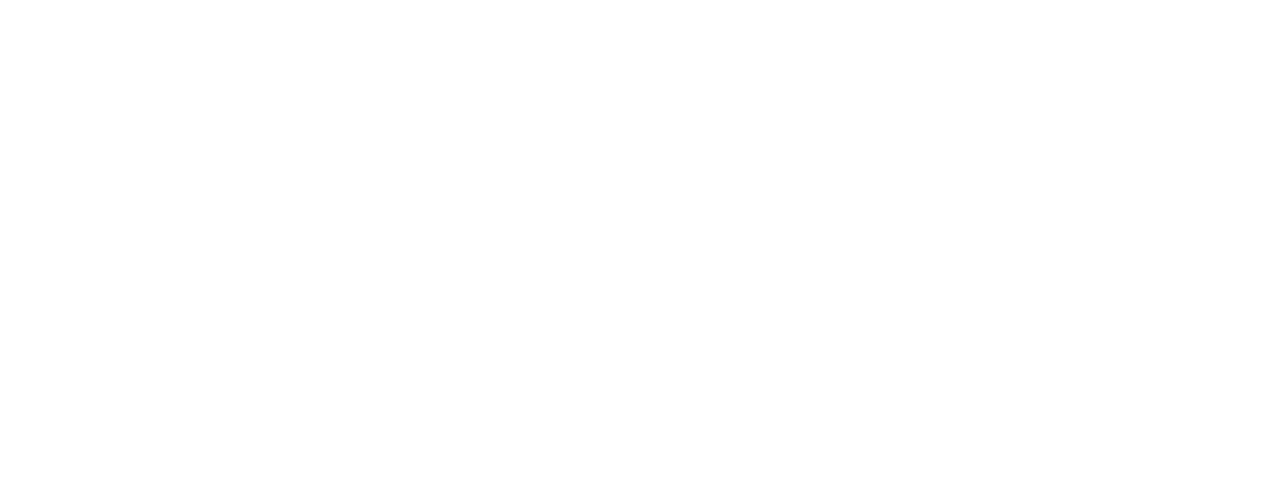
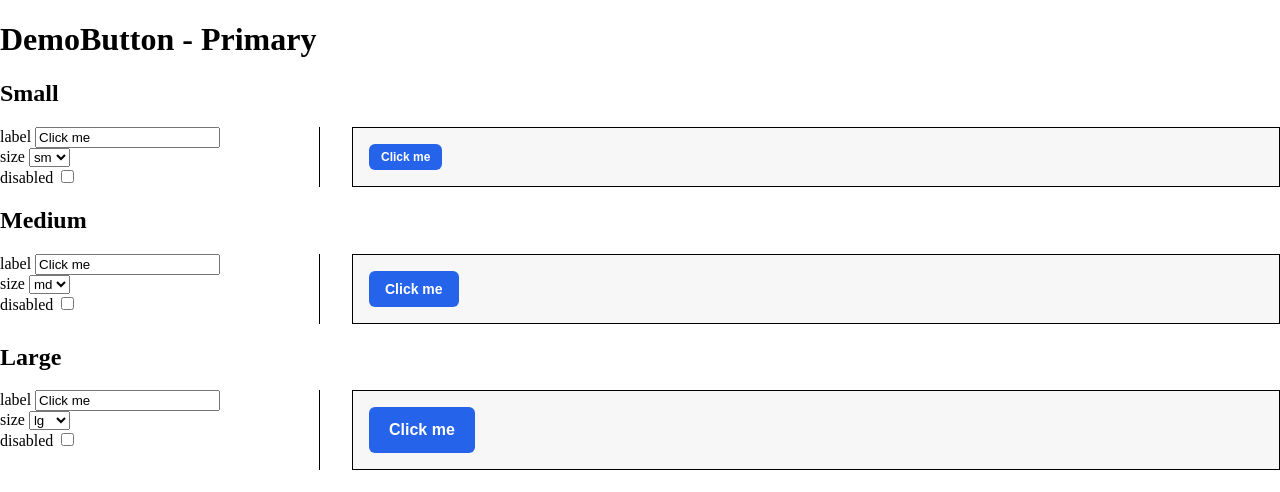
Before and after one commit to MilanFox/Nuxt-Boilerplate, a Nuxt app: page /styleguide/DemoButton/Primary in a window 1280 px wide. Before the commit this address had no page. Shown: the top 492 px of the page. Built offline with nearby package versions, Linux system fonts and the light colour scheme.

Commit message:
add demo components for the proto styleguide

```diff
--- /dev/null
+++ b/app/components/atoms/DemoBadge/DemoBadge.vue
@@ -0,0 +1,61 @@
+<template>
+  <span
+    class="badge"
+    :class="[`badge--tone-${tone}`, { 'badge--pill': pill }]"
+  >
+    <slot>{{ label }}</slot>
+  </span>
+</template>
+
+<script setup lang="ts">
+type BadgeTone = 'neutral' | 'success' | 'warning' | 'danger';
+
+interface Props {
+  label?: string;
+  tone?: BadgeTone;
+  pill?: boolean;
+}
+
+withDefaults(defineProps<Props>(), {
+  label: 'Badge',
+  tone: 'neutral',
+  pill: false,
+});
+</script>
+
+<style lang="scss" scoped>
+.badge {
+  display: inline-block;
+  padding: 4px 8px;
+  border-radius: 6px;
+  font-weight: 600;
+  font-size: 12px;
+  border: 1px solid #d1d5db;
+  background: #e5e7eb;
+  color: #111827;
+  text-transform: uppercase;
+  letter-spacing: 0.02em;
+
+  &--tone-success {
+    background: #ecfdf3;
+    color: #065f46;
+    border-color: #bbf7d0;
+  }
+
+  &--tone-warning {
+    background: #fffbeb;
+    color: #92400e;
+    border-color: #fcd34d;
+  }
+
+  &--tone-danger {
+    background: #fef2f2;
+    color: #991b1b;
+    border-color: #fecdd3;
+  }
+
+  &--pill {
+    border-radius: 9999px;
+  }
+}
+</style>
--- /dev/null
+++ b/app/components/atoms/DemoButton/DemoButton.types.ts
@@ -0,0 +1,2 @@
+export type ButtonSize = 'sm' | 'md' | 'lg';
+export type ButtonVariant = 'primary' | 'secondary' | 'ghost';
--- /dev/null
+++ b/app/components/atoms/DemoButton/DemoButton.vue
@@ -0,0 +1,74 @@
+<template>
+  <button
+    class="button"
+    :class="[`button--size-${size}`, `button--variant-${variant}`, { 'button--disabled': disabled }]"
+    :disabled="disabled"
+  >
+    <slot>{{ label }}</slot>
+  </button>
+</template>
+
+<script setup lang="ts">
+import type { ButtonSize, ButtonVariant } from './DemoButton.types';
+
+interface Props {
+  label: string
+  size?: ButtonSize
+  variant?: ButtonVariant
+  disabled?: boolean
+}
+
+withDefaults(defineProps<Props>(), {
+  size: 'md',
+  variant: 'primary',
+  disabled: false,
+});
+</script>
+
+<style lang="scss" scoped>
+.button {
+  border: none;
+  border-radius: 6px;
+  cursor: pointer;
+  font-weight: 600;
+  display: inline-flex;
+  align-items: center;
+  justify-content: center;
+  transition: background 0.15s ease, opacity 0.15s ease;
+
+  &--size-sm {
+    padding: 6px 12px;
+    font-size: 12px;
+  }
+
+  &--size-md {
+    padding: 10px 16px;
+    font-size: 14px;
+  }
+
+  &--size-lg {
+    padding: 14px 20px;
+    font-size: 16px;
+  }
+
+  &--variant-primary {
+    background: #2563eb;
+    color: #fff;
+  }
+
+  &--variant-secondary {
+    background: #e5e7eb;
+    color: #111827;
+  }
+
+  &--variant-ghost {
+    background: transparent;
+    color: #2563eb;
+  }
+
+  &--disabled {
+    opacity: 0.5;
+    cursor: not-allowed;
+  }
+}
+</style>
--- /dev/null
+++ b/app/pages/styleguide/DemoBadge.vue
@@ -0,0 +1,29 @@
+<template>
+  <div>
+    <h1>DemoBadge - Basic</h1>
+
+    <Playground
+      title="Badge playground"
+      :component="DemoBadge"
+      :fields="fields"
+      :defaults="defaults"
+    />
+  </div>
+</template>
+
+<script setup lang="ts">
+import type { PlaygroundFieldType } from '@components/styleguide/PlaygroundField/PlaygroundField.types';
+import DemoBadge from '@atoms/DemoBadge/DemoBadge.vue';
+
+const fields: Record<string, PlaygroundFieldType> = {
+  label: { type: 'text' },
+  tone: { type: 'select', options: ['neutral', 'success', 'warning', 'danger'] },
+  pill: { type: 'boolean' },
+};
+
+const defaults = {
+  label: 'Demo badge',
+  tone: 'neutral',
+  pill: false,
+};
+</script>
--- /dev/null
+++ b/app/pages/styleguide/DemoButton/Ghost.vue
@@ -0,0 +1,31 @@
+<template>
+  <div>
+    <h1>DemoButton - Ghost</h1>
+
+    <Playground
+      v-for="[title, props] in variants"
+      :key="title"
+      :title="title"
+      :component="DemoButton"
+      :fields="fields"
+      :defaults="props"
+    />
+  </div>
+</template>
+
+<script setup lang="ts">
+import type { PlaygroundFieldType } from '@components/styleguide/PlaygroundField/PlaygroundField.types';
+import DemoButton from '@atoms/DemoButton/DemoButton.vue';
+
+const fields: Record<string, PlaygroundFieldType> = {
+  label: { type: 'text' },
+  size: { type: 'select', options: ['sm', 'md', 'lg'] },
+  disabled: { type: 'boolean' },
+};
+
+const variants: [string, Record<string, unknown>][] = [
+  ['Small', { label: 'Click me', size: 'sm', variant: 'ghost' }],
+  ['Medium', { label: 'Click me', size: 'md', variant: 'ghost' }],
+  ['Large', { label: 'Click me', size: 'lg', variant: 'ghost' }],
+];
+</script>
--- /dev/null
+++ b/app/pages/styleguide/DemoButton/Primary.vue
@@ -0,0 +1,31 @@
+<template>
+  <div>
+    <h1>DemoButton - Primary</h1>
+
+    <Playground
+      v-for="[title, props] in variants"
+      :key="title"
+      :title="title"
+      :component="DemoButton"
+      :fields="fields"
+      :defaults="props"
+    />
+  </div>
+</template>
+
+<script setup lang="ts">
+import type { PlaygroundFieldType } from '@components/styleguide/PlaygroundField/PlaygroundField.types';
+import DemoButton from '@atoms/DemoButton/DemoButton.vue';
+
+const fields: Record<string, PlaygroundFieldType> = {
+  label: { type: 'text' },
+  size: { type: 'select', options: ['sm', 'md', 'lg'] },
+  disabled: { type: 'boolean' },
+};
+
+const variants: [string, Record<string, unknown>][] = [
+  ['Small', { label: 'Click me', size: 'sm', variant: 'primary' }],
+  ['Medium', { label: 'Click me', size: 'md', variant: 'primary' }],
+  ['Large', { label: 'Click me', size: 'lg', variant: 'primary' }],
+];
+</script>
--- /dev/null
+++ b/app/pages/styleguide/DemoButton/Secondary.vue
@@ -0,0 +1,31 @@
+<template>
+  <div>
+    <h1>DemoButton - Secondary</h1>
+
+    <Playground
+      v-for="[title, props] in variants"
+      :key="title"
+      :title="title"
+      :component="DemoButton"
+      :fields="fields"
+      :defaults="props"
+    />
+  </div>
+</template>
+
+<script setup lang="ts">
+import type { PlaygroundFieldType } from '@components/styleguide/PlaygroundField/PlaygroundField.types';
+import DemoButton from '@atoms/DemoButton/DemoButton.vue';
+
+const fields: Record<string, PlaygroundFieldType> = {
+  label: { type: 'text' },
+  size: { type: 'select', options: ['sm', 'md', 'lg'] },
+  disabled: { type: 'boolean' },
+};
+
+const variants: [string, Record<string, unknown>][] = [
+  ['Small', { label: 'Click me', size: 'sm', variant: 'secondary' }],
+  ['Medium', { label: 'Click me', size: 'md', variant: 'secondary' }],
+  ['Large', { label: 'Click me', size: 'lg', variant: 'secondary' }],
+];
+</script>
--- a/nuxt.config.ts
+++ b/nuxt.config.ts
@@ -27,7 +27,7 @@
   },
 
   routeRules: {
-    [routes.STYLEGUIDE]: { appLayout: 'styleguide' }
+    [`${routes.STYLEGUIDE}/**`]: { appLayout: 'styleguide' }
   },
 
   compatibilityDate: '2024-04-03',
```
